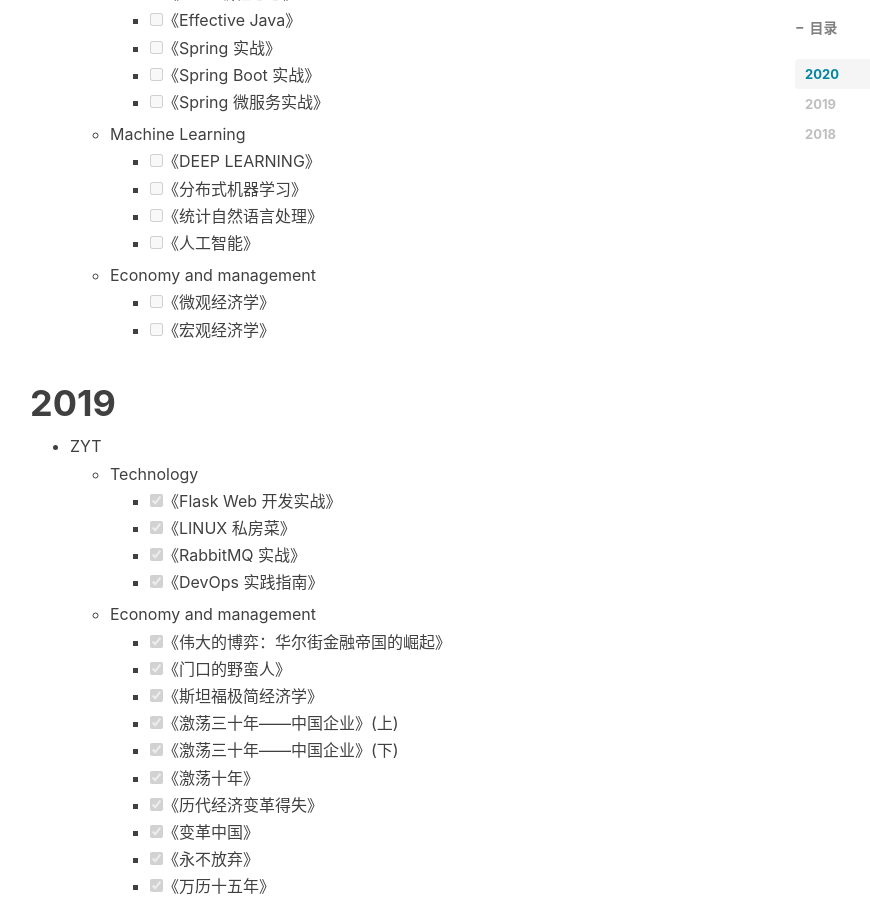
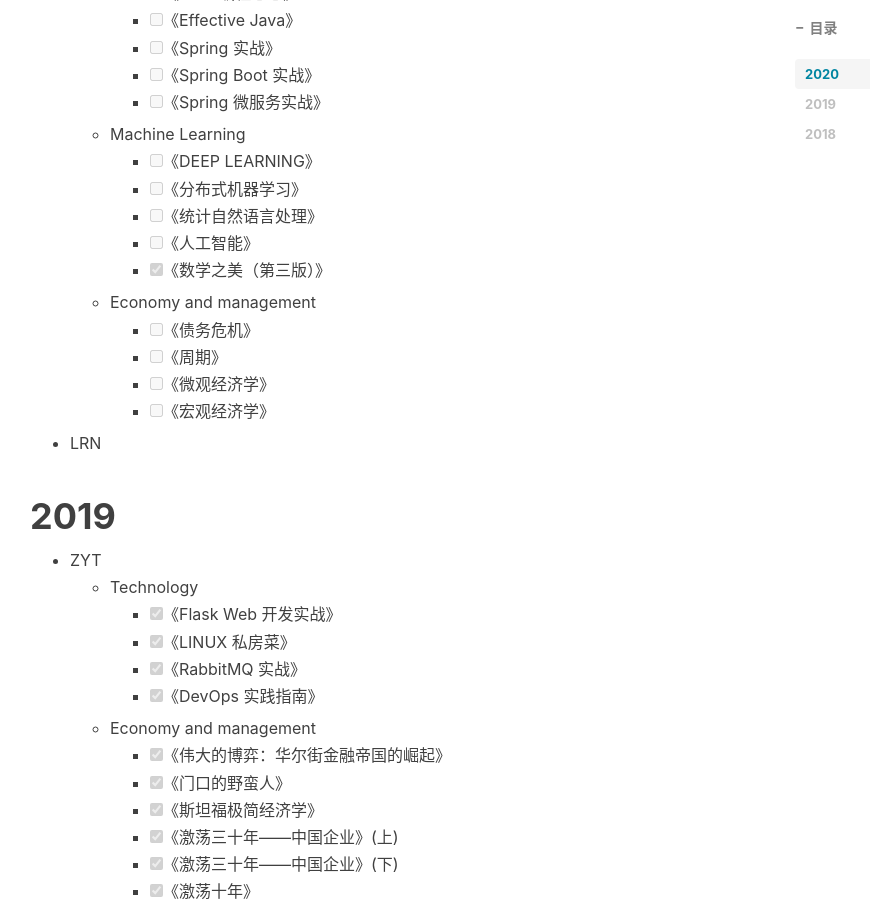
Before and after one commit to zyt312074545/zyt312074545.github.io, a Jekyll site: the page built from Book_list.md, in a window 1280 px wide and 900 px high, scrolled down 1070 px. Shown: the whole window, without its empty margins (235-1105 px from the left). Built offline with Jekyll 4.4.1, drawn with Linux system fonts in a browser that asks for light colours; nearby versions of some CDN libraries; comment, search, counter and statistics services are not loaded.

Commit message:
update book list

```diff
--- a/Book_list.md
+++ b/Book_list.md
@@ -39,10 +39,16 @@ tags:
         - [ ] 《分布式机器学习》
         - [ ] 《统计自然语言处理》
         - [ ] 《人工智能》
+        - [x] 《数学之美（第三版）》
 
     - Economy and management
+        - [ ] 《债务危机》
+        - [ ] 《周期》
         - [ ] 《微观经济学》
         - [ ] 《宏观经济学》
+
+- LRN
+
 
 # 2019
 
```
